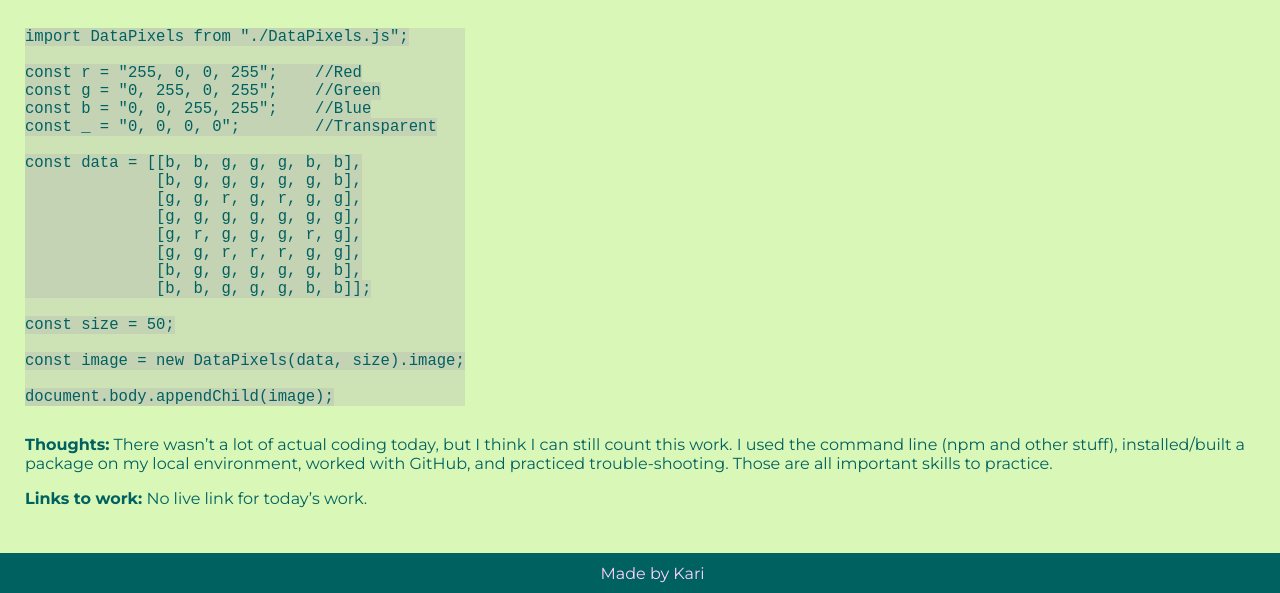
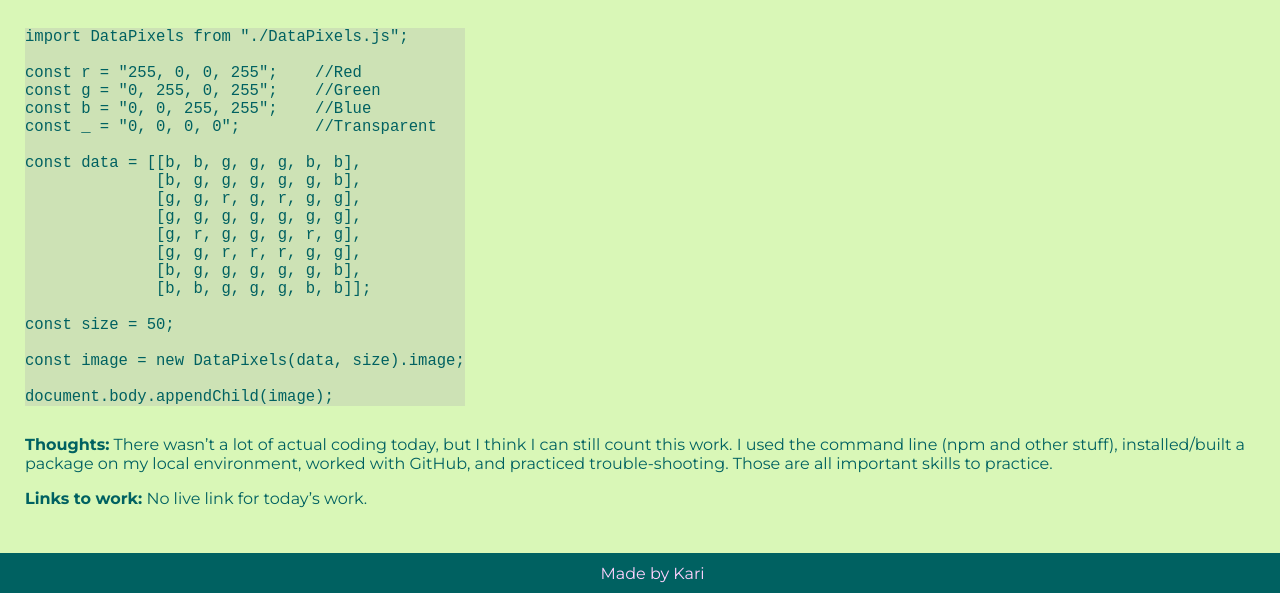
Before and after one commit to KJLarson/100-days, a Jekyll site: the page built from _posts/2019-06-01-data-pixels.md, in a window 1280 px wide and 1335 px high. Shown: the part 742-1335 px from the top of the window. Built offline with Jekyll 4.4.1, drawn with Linux system fonts in a browser that asks for light colours; nearby versions of some CDN libraries; some web fonts are replaced.

Commit message:
Make pre > code background color transparent

```diff
--- a/css/main.css
+++ b/css/main.css
@@ -32,7 +32,7 @@ pre {
 }
 
 pre > code {
-    background-color: inherit;
+    background-color: rgba(177, 177, 177, 0);
 }
 
 h1, h2, h3 {
```
